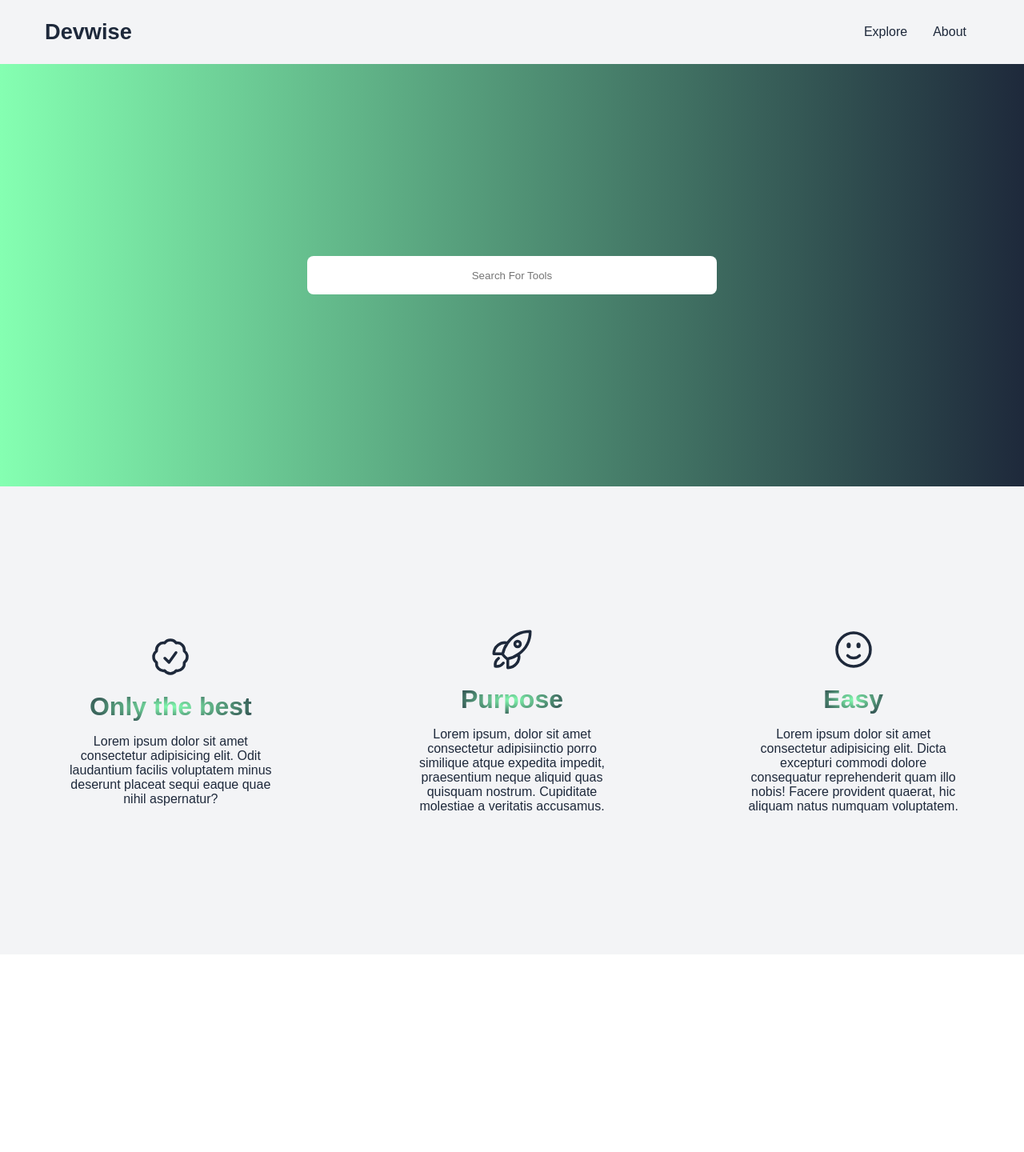
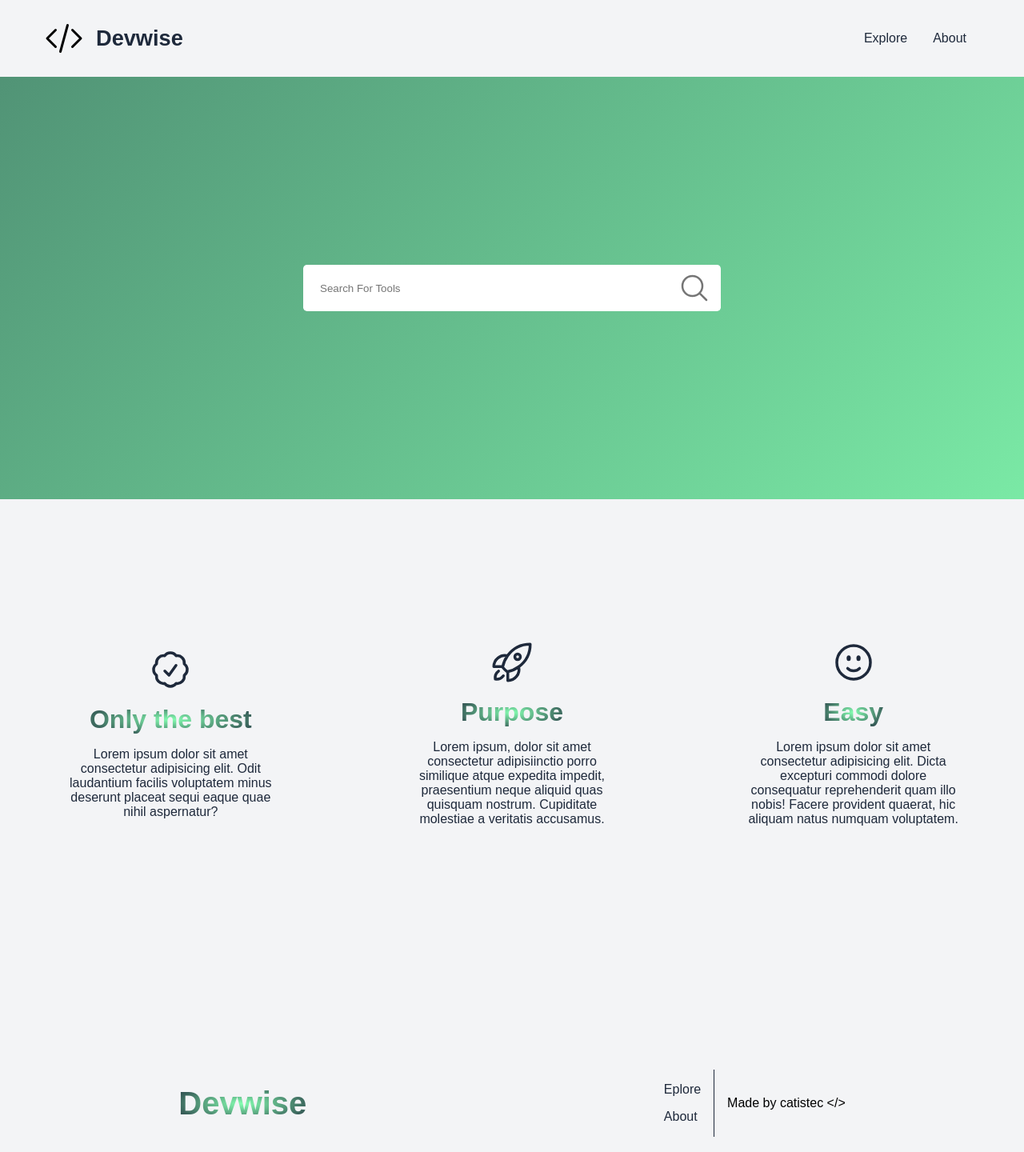
Before and after one commit to JackPangalia/DevWiseTools, a Next.js app in the folder site/: page / in a window 1280 px wide. Shown: the top 1440 px of the page at 80% size. Before the commit the page ends 1193 px from the top, so only its background shows below. Built offline with nearby package versions, Linux system fonts and the light colour scheme.

Commit message:
general polish of the frontend css and markup

```diff
--- /dev/null
+++ b/site/components/Footer.tsx
@@ -0,0 +1,25 @@
+import Link from "next/link"
+
+const Footer = () => {
+  return (
+    <footer>
+      <Link href = '/' className = 'footer-header'>Devwise</Link>
+
+      <div className = 'footer-info'>
+        <ul>
+          <li>
+            <Link href = '/catalouge'>Eplore</Link>
+          </li>
+
+          <li>
+            <a href = '#'>About</a>
+          </li>
+        </ul>
+
+        <p>Made by catistec {'</>'}</p>
+      </div>
+    </footer>
+  )
+}
+
+export default Footer
--- a/site/components/Navbar.tsx
+++ b/site/components/Navbar.tsx
@@ -4,6 +4,10 @@ const Navbar = () => {
   return (
     <nav>
       <header>
+        <svg xmlns="http://www.w3.org/2000/svg" fill="none" viewBox="0 0 24 24" strokeWidth={1.5} stroke="currentColor" className="w-6 h-6">
+          <path strokeLinecap="round" strokeLinejoin="round" d="M17.25 6.75L22.5 12l-5.25 5.25m-10.5 0L1.5 12l5.25-5.25m7.5-3l-4.5 16.5" />
+        </svg>
+
         <Link href = '/'>Devwise</Link>
       </header>
 
--- a/site/components/ToolCard.tsx
+++ b/site/components/ToolCard.tsx
@@ -11,7 +11,7 @@ const ToolCard = ({image, paragraph, link}: Props) => {
     <div className = 'tool-card'>
       <img src = 'https://cdn-icons-png.flaticon.com/512/25/25231.png' alt = 'image' />
       <p>Lorem ipsum dolor sit amet consectetur. lorem</p>
-      <a href = '#'>Lorem, ipsum.</a>
+      <a href = '#'>Github.com</a>
     </div>
   )
 }
--- a/site/pages/catalouge.tsx
+++ b/site/pages/catalouge.tsx
@@ -10,6 +10,7 @@ const Catalouge = () => {
       <h1 className = 'catalouge-header'>Explore</h1>
 
       <main className = 'catalouge'>
+        <ToolCard image = 'sdfs' link = 'dsafklja' paragraph = 'sdafakl' />
       </main>
     </>
   )
--- a/site/pages/index.tsx
+++ b/site/pages/index.tsx
@@ -1,6 +1,7 @@
 import React, {useState, useEffect} from "react";
 import Navbar from "@/components/Navbar";
 import Image from "next/image";
+import Footer from "@/components/Footer";
 
 const Home = () => {
   return (
@@ -12,6 +13,12 @@ const Home = () => {
           <input
             placeholder = 'Search For Tools'
           />
+
+          <button>
+            <svg xmlns="http://www.w3.org/2000/svg" fill="none" viewBox="0 0 24 24" strokeWidth={1.5} stroke="currentColor" className="w-6 h-6">
+              <path strokeLinecap="round" strokeLinejoin="round" d="M21 21l-5.197-5.197m0 0A7.5 7.5 0 105.196 5.196a7.5 7.5 0 0010.607 10.607z" />
+            </svg>
+          </button>
         </div>
       </main>
 
@@ -43,6 +50,8 @@ const Home = () => {
           <p>Lorem ipsum dolor sit amet consectetur adipisicing elit. Dicta excepturi commodi dolore consequatur reprehenderit quam illo nobis! Facere provident quaerat, hic aliquam natus numquam voluptatem.</p>
         </div>
       </section>
+
+      <Footer />
     </>
   )
 }
--- a/site/styles/_catalouge.scss
+++ b/site/styles/_catalouge.scss
@@ -29,9 +29,14 @@
 
   a {
     padding : 1rem;
-    background-color: $primaryGreen;
+    background-color: $primaryGray;
     border-radius: 1rem;
-    color : $primaryGray;
+    color : $primaryWhite;
+    font-weight: bold;
+
+    &:hover {
+      color : $primaryGreen
+    }
   }
 }
 // catalouge page css
@@ -43,6 +48,7 @@
 }
 
 .catalouge-header {
+  font-size: 2.5rem;
   margin-block: 2.5rem;
   text-align: center;
   background-image: radial-gradient($primaryGreen, $primaryGray);
--- /dev/null
+++ b/site/styles/_footer.scss
@@ -0,0 +1,39 @@
+footer {
+  background-color: $primaryWhite;
+  display: flex;
+  justify-content: space-around;
+  align-items: center;
+  padding-block: 8rem;
+}
+
+.footer-header {
+  font-size: 2.5rem;
+  background-image: radial-gradient($primaryGreen, $primaryGray);
+  background-clip: text;
+  -webkit-text-fill-color: transparent;
+  font-weight: bold;
+}
+
+.footer-info {
+  display: flex;
+  align-items: center;
+  ul {
+    border-right: 1px $primaryGray solid;
+    li {
+      margin-blocK: 1rem;
+      margin-right: 1rem;
+
+      a {
+        color : $primaryGray;
+
+        &:hover {
+          font-weight: bold;
+        }
+      }
+    }
+  }
+
+  p {
+    margin-left: 1rem;
+  }
+}
--- a/site/styles/_index.scss
+++ b/site/styles/_index.scss
@@ -3,22 +3,62 @@
   justify-content: center;
   align-items: center;
   height: 66vh;
-  background-image: linear-gradient(to right, $primaryGreen, $primaryGray);
+  background-image: linear-gradient(-45deg, $primaryGreen, $primaryGray);
+  background-size: cover;
+  background-size: 250% 250%;
+  animation: gradient 15s ease infinite;
+}
 
-  background-size: cover;
+@keyframes gradient {
+	0% {
+		background-position: 0% 50%;
+	}
+	50% {
+		background-position: 100% 50%;
+	}
+	100% {
+		background-position: 0% 50%;
+	}
 }
 
 .searchbar {
+  padding: 0.3rem;
+  border-radius: 0.3rem;
   display: flex;
   width: 40%;
   height: 3rem;
+  background-color: white;
 
   input {
     border: none;
-    border-radius: 0.5rem;
     width: 100%;
-    text-align: center;
+    padding-left: 1rem;
+    outline: none;
   }
+
+  button {
+    margin-right: 0.5rem;
+    background: none;
+    border:none;
+    margin: none;
+    display: flex;
+    align-items: center;
+    justify-content: center;
+
+    svg {
+      color : rgb(117,117,117);
+      width: 2.5rem;
+    }
+
+    &:hover {
+      cursor: pointer;
+
+      svg {
+        color : $primaryGray;
+      }
+    }
+  }
+
 }
 
 
@@ -54,3 +94,16 @@
     color: $primaryGray;
   }
 }
+
+@media (max-width: 1024px) {
+
+  .searchbar {
+    width: 85%;
+  }
+
+  .example-showcase-section {
+    padding-block: 5rem;
+    grid-template-columns: repeat(1, minmax(0, 1fr));
+    gap: 5rem;
+  }
+}
--- a/site/styles/_navbar.scss
+++ b/site/styles/_navbar.scss
@@ -6,6 +6,14 @@ nav {
 
   header {
     margin-left: 2rem;
+    display: flex;
+    align-items: center;
+
+    svg {
+      margin-right: 1rem;
+      width: 3rem;
+      height: 3rem;
+    }
     a {
       font-weight: bold;
       color : $primaryGray;
@@ -24,7 +32,7 @@ nav {
         color : $primaryGray;
 
         &:hover {
-          color : $primaryGreen;
+          font-weight: bold;
         }
       }
     }
--- a/site/styles/style.scss
+++ b/site/styles/style.scss
@@ -11,3 +11,4 @@
 @import './navbar';
 @import './index';
 @import './catalouge';
+@import './footer'
```
